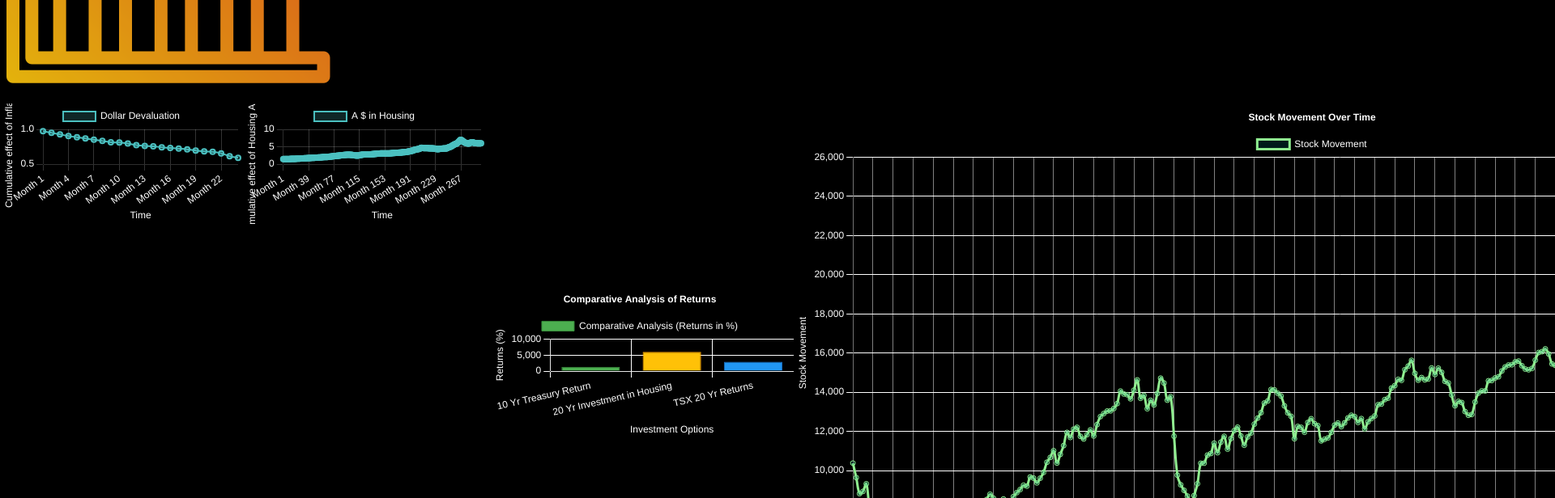
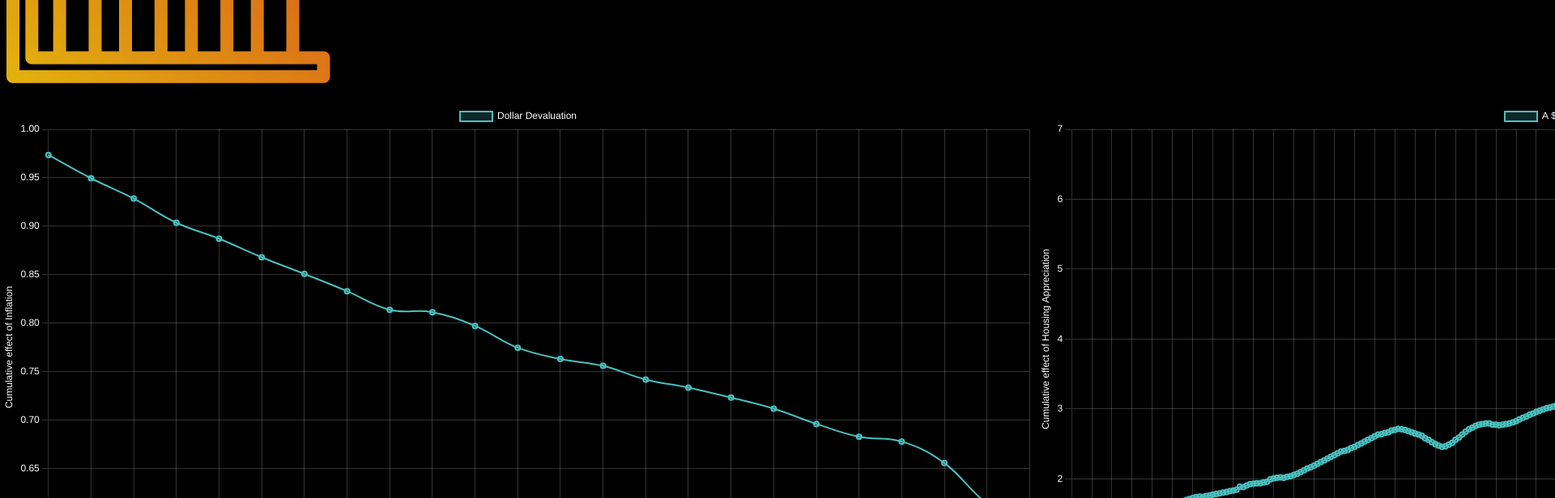
Before and after one commit to mehassanhmood/StoryBoard, a React (Vite) app: page / in a window 1280 px wide. Shown: the part 480-1096 px from the top of the page at 81% size, 1920 px wide, since content can reach past the window. Built offline with nearby package versions, Linux system fonts and the light colour scheme.

Commit message:
reverted height

```diff
--- a/src/assets/SubLineChart.jsx
+++ b/src/assets/SubLineChart.jsx
@@ -74,9 +74,9 @@ const SubLineChart = ({ data, label, text }) => {
         },
       };
   return (
-    <div className='h-full'>
+
       <Line data={chartData} options={chartOptions} />
-      </div>
+
   )
 }
 
```
